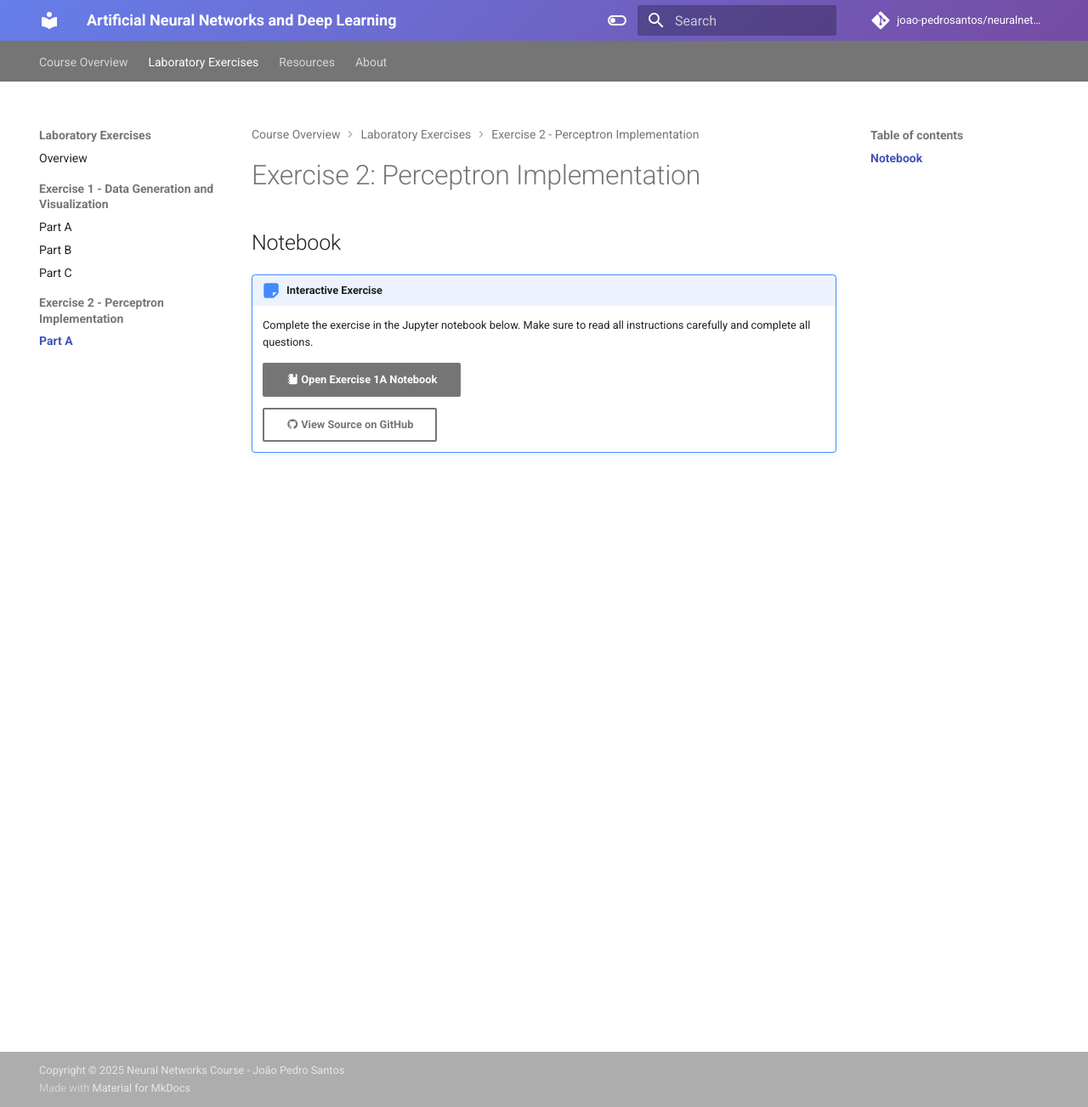
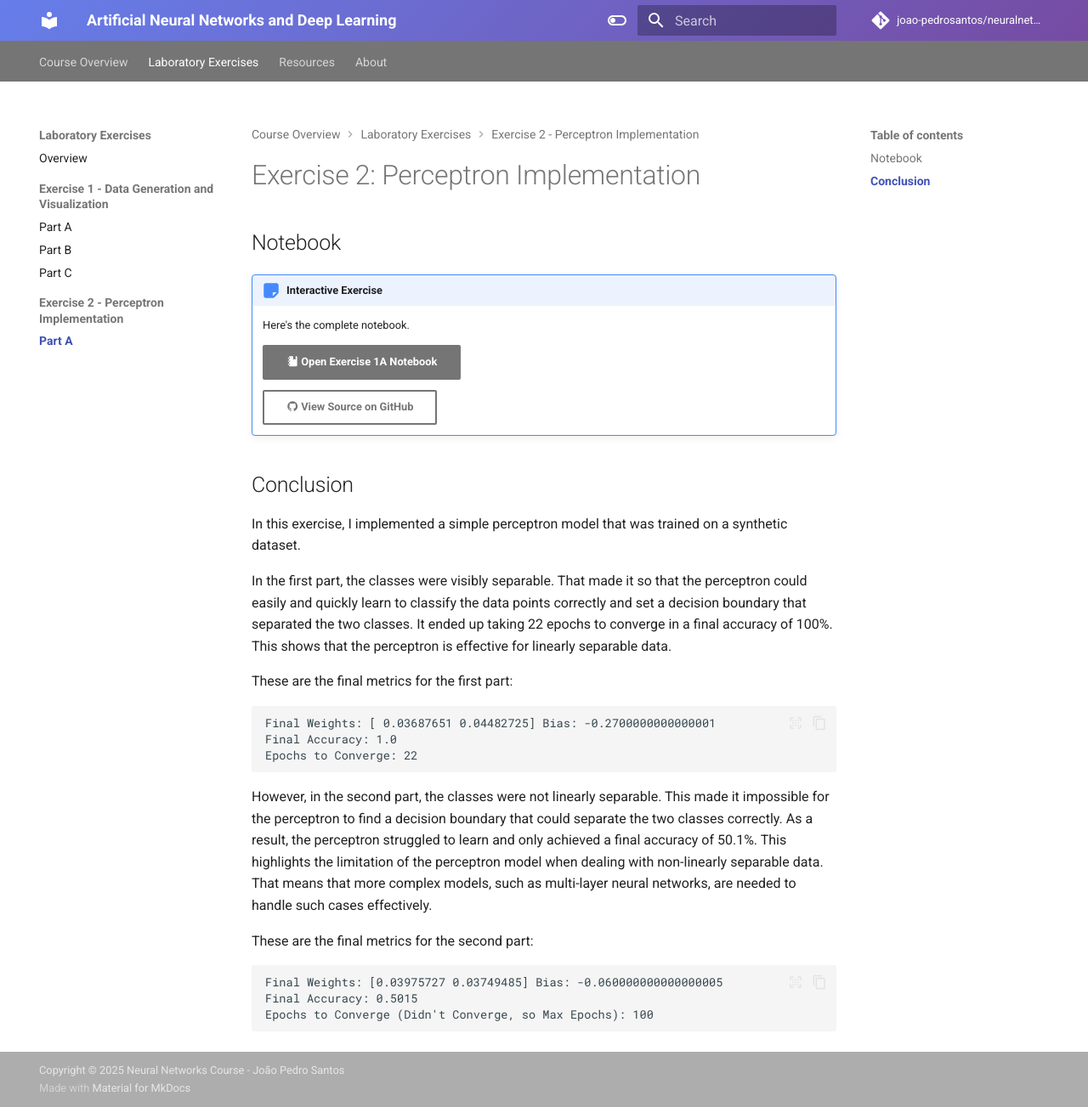
Before and after one commit to Joao-pedrosantos/neuralnetworks, an MkDocs documentation site: the page built from docs/exercises/exercise2/part-a.md, in a window 1280 px wide and 1303 px high. Shown: the whole window at 85% size. Built offline with MkDocs 1.6.1 and Material for MkDocs 9.7.7, drawn with Linux system fonts in a browser that asks for light colours; comment, search, counter and statistics services are not loaded.

Commit message:
final version exercise 2

````diff
--- a/docs/exercises/exercise2/part-a.md
+++ b/docs/exercises/exercise2/part-a.md
@@ -3,8 +3,33 @@
 ## Notebook
 
 !!! jupyter "Interactive Exercise"
-    Complete the exercise in the Jupyter notebook below. Make sure to read all instructions carefully and complete all questions.
+    Here's the complete notebook.
 
     [:material-notebook: Open Exercise 1A Notebook](https://nbviewer.org/github/joao-pedrosantos/neuralnetworks/blob/main/docs/exercises/exercise2/exercise1.ipynb){ .md-button .md-button--primary }
 
     [:material-github: View Source on GitHub](https://github.com/joao-pedrosantos/neuralnetworks/blob/main/docs/exercises/exercise2/exercise1.ipynb){ .md-button }
+
+
+## Conclusion
+
+In this exercise, I implemented a simple perceptron model that was trained on a synthetic dataset.
+
+In the first part, the classes were visibly separable. That made it so that the perceptron could easily and quickly learn to classify the data points correctly and set a decision boundary that separated the two classes. It ended up taking 22 epochs to converge in a final accuracy of 100%. This shows that the perceptron is effective for linearly separable data.
+
+These are the final metrics for the first part:
+
+```
+Final Weights: [ 0.03687651 0.04482725] Bias: -0.2700000000000001
+Final Accuracy: 1.0
+Epochs to Converge: 22
+```
+
+However, in the second part, the classes were not linearly separable. This made it impossible for the perceptron to find a decision boundary that could separate the two classes correctly. As a result, the perceptron struggled to learn and only achieved a final accuracy of 50.1%. This highlights the limitation of the perceptron model when dealing with non-linearly separable data. That means that more complex models, such as multi-layer neural networks, are needed to handle such cases effectively.
+
+These are the final metrics for the second part:
+
+```
+Final Weights: [0.03975727 0.03749485] Bias: -0.060000000000000005
+Final Accuracy: 0.5015
+Epochs to Converge (Didn't Converge, so Max Epochs): 100
+```
````
Also changed, not shown: docs/exercises/exercise2/exercise1.ipynb.
